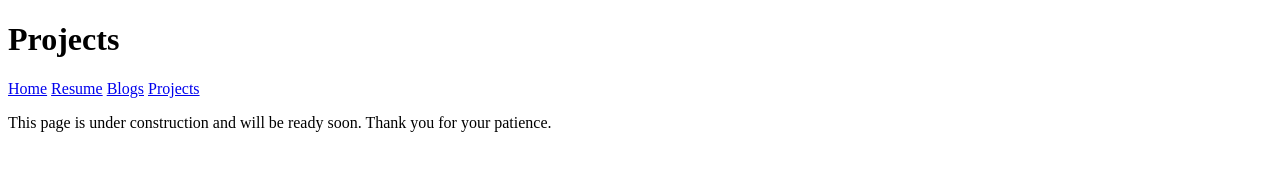
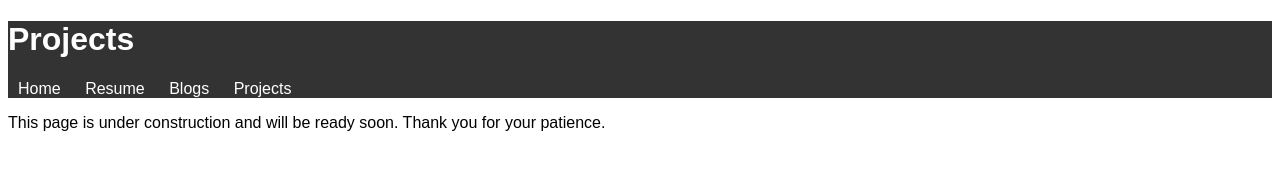
Before and after one commit to washingtonzju/washingtonzju.github.io, a plain HTML site: page projects.html in a window 1280 px wide. Drawn offline with Linux system fonts and the light colour scheme.

Commit message:
Update projects.html

```diff
--- a/projects.html
+++ b/projects.html
@@ -1,5 +1,10 @@
 <!DOCTYPE html>
 <html>
+  <head>
+    <title>Zhongkai Mi</title>
+    <link rel="stylesheet" href="style.css">
+  </head>
+  <body>
     <header>
       <h1>Projects</h1>
       <nav>
@@ -9,7 +14,6 @@
         <a href="projects.html">Projects</a>
       </nav>
     </header>
-  <body>
     <p>This page is under construction and will be ready soon. Thank you for your patience.</p>
   </body>
 </html>
```
Lines whose indentation alone changed are shown as unchanged.
